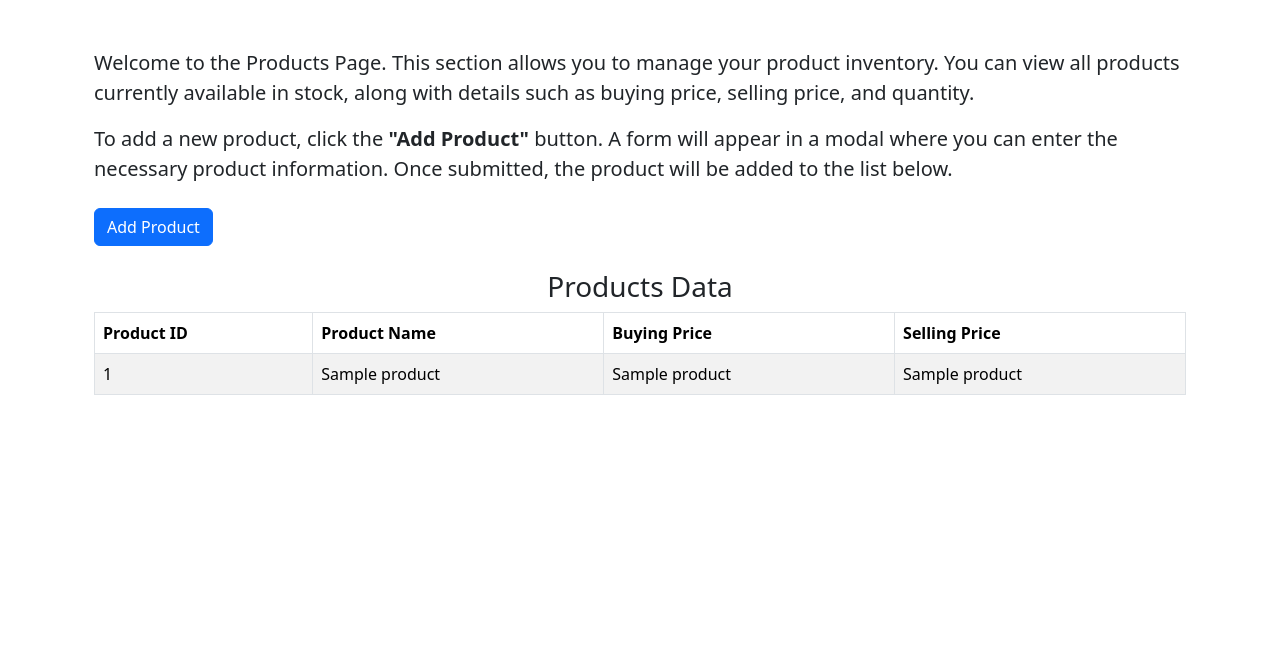
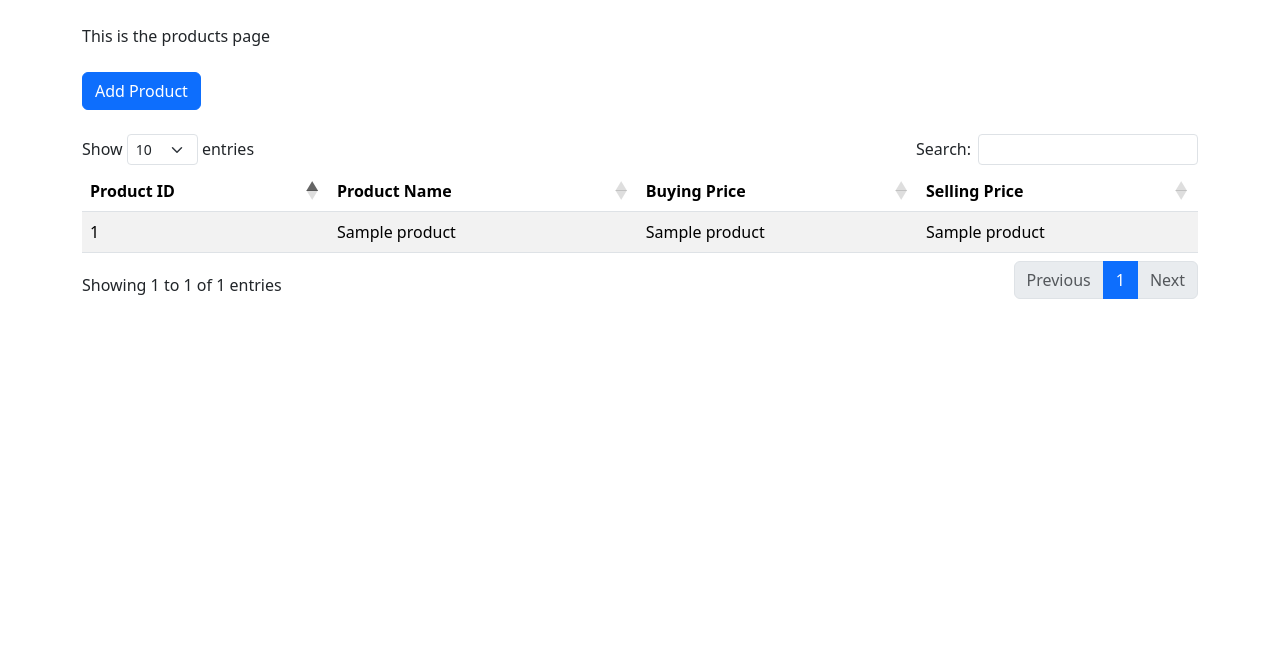
Before and after one commit to Zawe-010/MyDuka_system, a Flask app: page /products in a window 1280 px wide. Shown: the part 56-707 px from the top of the page. Run offline with Flask 3, Linux system fonts and the light colour scheme; the visitor is signed in with stand-in values (Sample User, id 1); a database or web service that is not in the repository returns one stand-in record (values such as "Sample title"); some libraries are stand-ins or nearby versions.

Commit message:
Added codes

```diff
--- a/database.py
+++ b/database.py
@@ -77,7 +77,7 @@ def insert_products(values):
 
 
 def insert_sales(values):
-    insert_2 = "INSERT INTO sales(pid, quantity, created_at) VALUES(%s, %s, %s)"
+    insert_2 = "INSERT INTO sales(pid, quantity, created_at) VALUES(%s, %s, now())"
     cur.execute(insert_2, values)
     conn.commit()
 
@@ -86,8 +86,8 @@ def insert_sales(values):
 # insert_sales(sales_values)
 # sales = fetch_data('sales')
 
-def add_stock(values):
-    insert_3 = "INSERT INTO stock(pid, stock_quantity, created_at) VALUES(%s, %s, %s)"
+def insert_stock(values):
+    insert_3 = "INSERT INTO stock(pid, stock_quantity, created_at) VALUES(%s, %s, now())"
     cur.execute(insert_3, values)
     conn.commit()
 
@@ -189,3 +189,24 @@ def insert_user(user_details):
     query = "insert into users(full_name,email,phone_number,password)values(%s,%s,%s,%s)"
     cur.execute(query,user_details)
     conn.commit()
+
+# def get_stock(pid):
+#     query = "select stock_quantity from stock where pid = %s"
+#     cur
+
+
+def available_stock(pid):
+    cur.execute("select sum(stock_quantity) from stock where pid = %s",(pid,))
+    total_stock = cur.fetchone()[0] or 0
+    cur.execute("select sum(sales.quantity) from sales where pid = %s",(pid,))
+    total_sold = cur.fetchone()[0] or 0
+    return total_stock - total_sold
+
+def product_name(pid):
+    cur.execute("SELECT name FROM products WHERE id = %s", (pid,))
+    product = cur.fetchone()[0] or "Unknown Prod"
+    return product
+
+def update_prod(values):
+    cur.execute("update products set name = %s, buying_price=%s, selling_price=%s")
+    conn.commit()
--- a/main.py
+++ b/main.py
@@ -1,6 +1,6 @@
 # Importing flask to use it
 from flask import Flask , render_template, request, redirect, url_for, flash, session
-from database import fetch_products,fetch_sales,insert_products,insert_sales, profit_per_product, profit_per_day, sales_per_product, sales_per_day, check_user, insert_user, add_stock
+from database import fetch_products,fetch_sales,insert_products,insert_sales, profit_per_product, profit_per_day, sales_per_product, sales_per_day, check_user, insert_user, insert_stock, fetch_stock, available_stock
 from flask_bcrypt import Bcrypt
 from functools import wraps
 
@@ -57,26 +57,29 @@ def make_sales():
         product_id= request.form['p-id']
         quantity = request.form['quantity']
         new_sale = (product_id, quantity)
+        stock_available = available_stock(product_id)
+        if stock_available < float(quantity):
+            flash("Insufficient stock","info")
         insert_sales(new_sale)
+        flash("Sale made successfully","success")
         return redirect(url_for('sales'))
 
 @app.route('/stock')
 @login_required
 def stock():
     products = fetch_products()
-    stock = add_stock()
-    return render_template('stock.html', products = products)
+    stock = fetch_stock()
+    return render_template('stock.html', products = products, stock = stock)
 
-# @app.route('/add_stock')
-# def add_stock():
-#      if request.method == 'POST' :
-#         pid = request.form['pid']
-#         quantity = request.form['quantity']
-#         new_stock = [pid, quantity]
-#         add_stock(new_stock)
-#         flash("Stock added", "success")
-#         return redirect(url_for('stock'))
-
+@app.route('/add_stock', methods = ['GET','POST'])
+def add_stock():
+      if request.method == 'POST' :
+         product_id = request.form['p-id']
+         stock_quantity = request.form['quantity']
+         new_stock = (product_id,stock_quantity)
+         insert_stock(new_stock)
+         flash("Stock added successfully", "success")
+         return redirect(url_for('stock'))
 
 @app.route('/dashboard')
 @login_required
--- a/templates/base.html
+++ b/templates/base.html
@@ -6,6 +6,8 @@
     <meta name="viewport" content="width=device-width, initial-scale=1.0">
     <title>{% block title %} {% endblock %}</title>
     <link href="https://cdn.jsdelivr.net/npm/bootstrap@5.3.5/dist/css/bootstrap.min.css" rel="stylesheet">
+    <link rel="stylesheet" href="https://cdnjs.cloudflare.com/ajax/libs/twitter-bootstrap/5.3.3/css/bootstrap.min.css">
+    <link rel="stylesheet" href="https://cdn.datatables.net/2.3.0/css/dataTables.bootstrap5.css">
 </head>
 
 <body class="d-flex flex-column min-vh-100">
@@ -69,6 +71,14 @@
 
     <!-- Bootstrap JS -->
     <script src="https://cdn.jsdelivr.net/npm/bootstrap@5.3.5/dist/js/bootstrap.bundle.min.js"></script>
+
+    <script src="https://code.jquery.com/jquery-3.7.1.js"></script>
+    <script src="https://cdnjs.cloudflare.com/ajax/libs/twitter-bootstrap/5.3.3/js/bootstrap.bundle.min.js"></script>
+    <script src="https://cdn.datatables.net/2.3.0/js/dataTables.js"></script>
+    <script src="https://cdn.datatables.net/2.3.0/js/dataTables.bootstrap5.js"></script>
+    <script>
+        new DataTable('#example');
+    </script>
 </body>
 
 </html>
--- a/templates/products.html
+++ b/templates/products.html
@@ -1,28 +1,15 @@
 {% extends "base.html" %}
-
+{% block title %} Products {% endblock %}
 {% block content %}
 
-<div class="container">
-    <br>
-
-    <!-- Page Description -->
-    <div class="mb-4">
-        <p class="fs-5">
-            Welcome to the Products Page. This section allows you to manage your product inventory.
-            You can view all products currently available in stock, along with details such as
-            buying price, selling price, and quantity.
-        </p>
-        <p class="fs-5">
-            To add a new product, click the <strong>"Add Product"</strong> button. A form will appear
-            in a modal where you can enter the necessary product information. Once submitted, the
-            product will be added to the list below.
-        </p>
-    </div>
+<p>This is the products page</p>
 
 <!-- Button trigger modal -->
-    <button type="button" class="btn btn-primary mb-4" data-bs-toggle="modal" data-bs-target="#exampleModal">
+<div class="mt-4 mb-4">
+    <button type="button" class="btn btn-primary" data-bs-toggle="modal" data-bs-target="#exampleModal">
         Add Product
     </button>
+</div>
 
 <!-- Modal -->
 <div class="modal fade" id="exampleModal" tabindex="-1" aria-labelledby="exampleModalLabel" aria-hidden="true">
@@ -37,20 +24,19 @@
 
                 <div class="modal-body">
                     <div class="mb-3">
-                            <label for="productName" class="form-label fs-5">Product Name</label>
-                            <input type="text" class="form-control" name="p-name" id="productName" required>
+                        <label class="form-label">Product Name</label>
+                        <input type="text" class="form-control" name="p-name" required>
                     </div>
 
                     <div class="mb-3">
-                            <label for="buyingPrice" class="form-label fs-5">Buying Price</label>
-                            <input type="number" class="form-control" name="b-price" id="buyingPrice" required>
+                        <label class="form-label">Buying Price</label>
+                        <input type="number" class="form-control" name="b-price" required>
                     </div>
 
                     <div class="mb-3">
-                            <label for="sellingPrice" class="form-label fs-5">Selling Price</label>
-                            <input type="number" class="form-control" name="s-price" id="sellingPrice" required>
+                        <label class="form-label">Selling Price</label>
+                        <input type="number" class="form-control" name="s-price" required>
                     </div>
-
                 </div>
 
                 <div class="modal-footer">
@@ -63,32 +49,27 @@
     </div>
 </div>
 
-    <br>
-
-    <!-- Products Table -->
-    <h3 class="text-center fs-3">Products Data</h3>
-    <div class="table-responsive">
-        <table class="table table-striped table-bordered">
+<div>
+    <table id="example" class="table table-striped">
         <thead>
             <tr>
-                    <th scope="col" class="fs-6">Product ID</th>
-                    <th scope="col" class="fs-6">Product Name</th>
-                    <th scope="col" class="fs-6">Buying Price</th>
-                    <th scope="col" class="fs-6">Selling Price</th>
+                <th>Product ID</th>
+                <th>Product Name</th>
+                <th>Buying Price</th>
+                <th>Selling Price</th>
             </tr>
         </thead>
         <tbody>
             {% for product in products %}
             <tr>
-                    <td class="fs-6">{{ product[0] }}</td>
-                    <td class="fs-6">{{ product[1] }}</td>
-                    <td class="fs-6">{{ product[2] }}</td>
-                    <td class="fs-6">{{ product[3] }}</td>
+                <td>{{ product[0] }}</td>
+                <td>{{ product[1] }}</td>
+                <td>{{ product[2] }}</td>
+                <td>{{ product[3] }}</td>
             </tr>
             {% endfor %}
         </tbody>
     </table>
 </div>
-</div>
 
 {% endblock %}
```
Also changed, not shown: templates/sales.html (+13 -33 lines), templates/stock.html (+24 -0 lines). Lines whose indentation alone changed are shown as unchanged.
